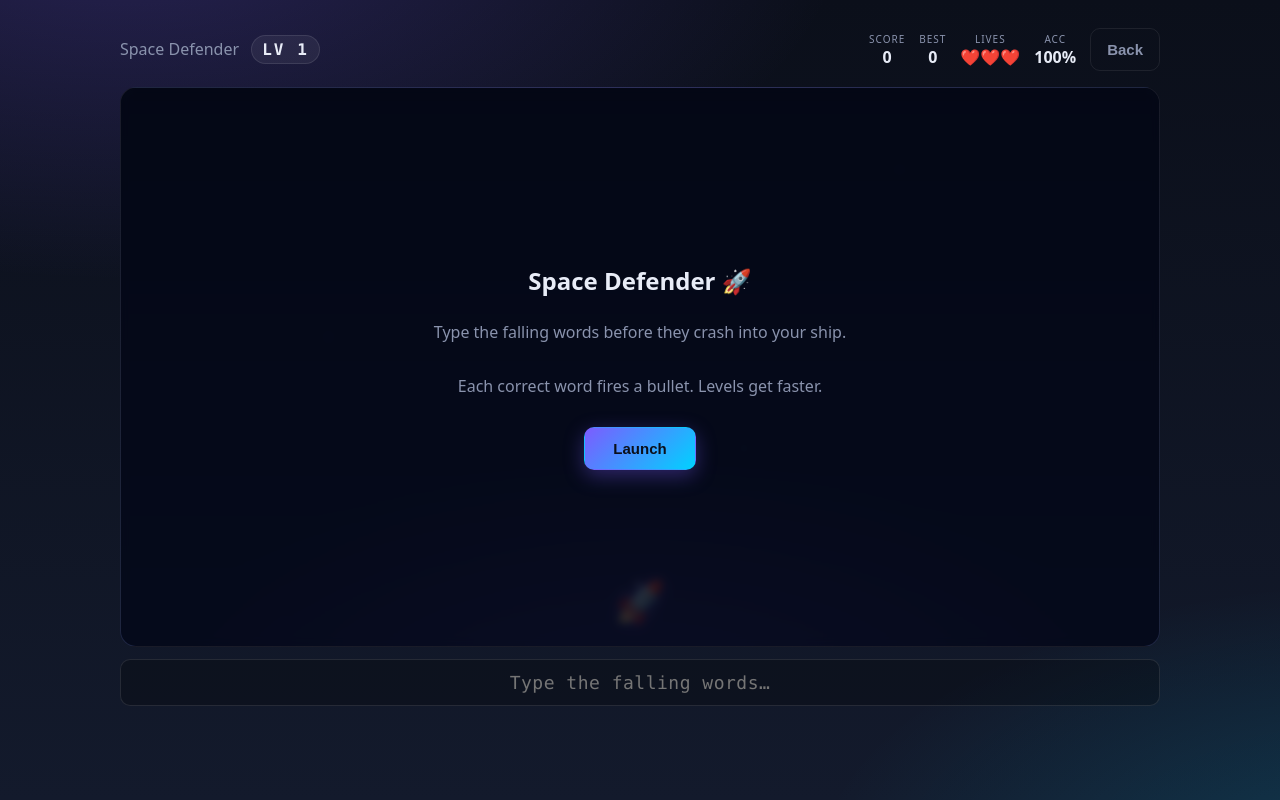
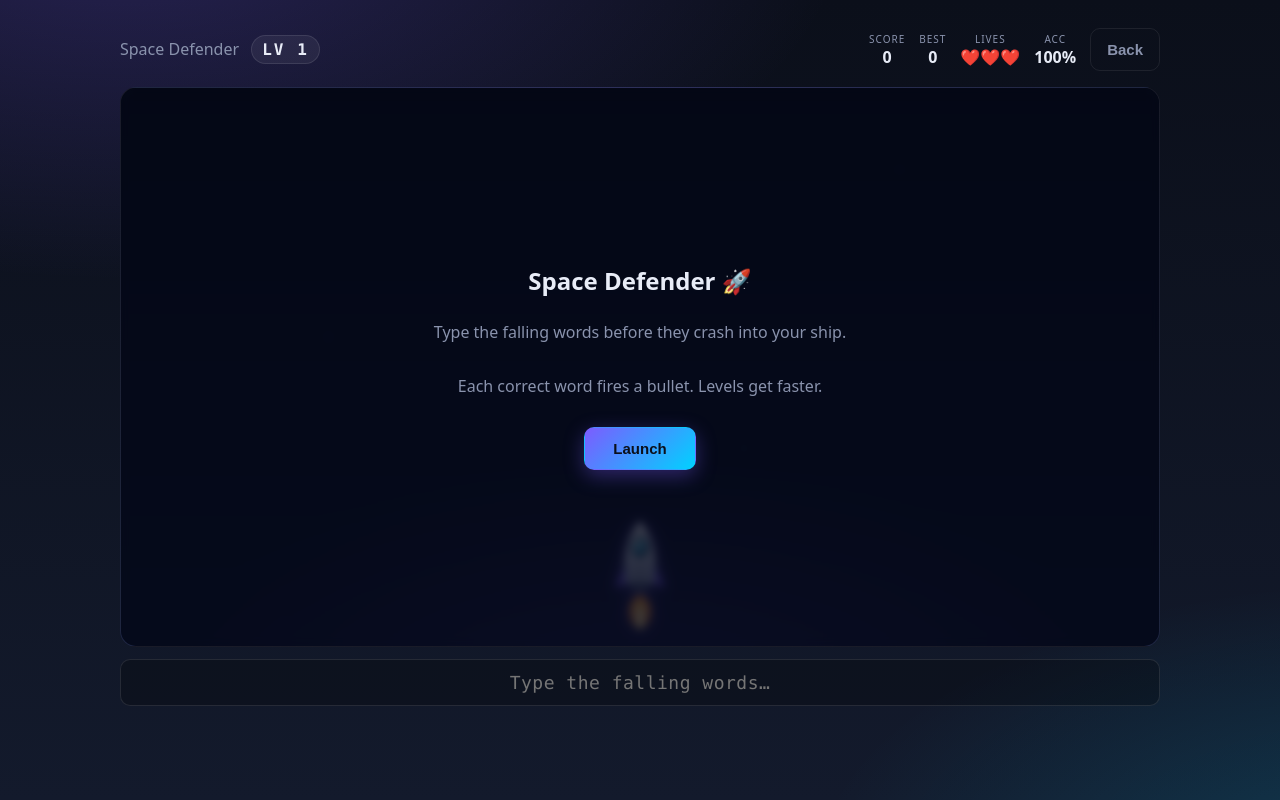
Before and after one commit to Adityaashish123/typingRace, a website: page public/index.html in a window 1280 px wide. Both pictures are taken after a click on the button "🚀 Space Defender (arcade mode)". Drawn offline with nearby package versions, Linux system fonts and the light colour scheme; no server answers.

Commit message:
replace emoji ship with svg spaceship and animated flames

```diff
--- a/public/app.js
+++ b/public/app.js
@@ -910,7 +910,7 @@
     const arenaH = defender.arenaRect.height;
     const arenaW = defender.arenaRect.width;
     const fallSpeed = fallSpeedForLevel(defender.level);
-    const shipBottomMargin = 70; // ship size + bottom padding
+    const shipBottomMargin = 96; // ship sprite + flames + bottom padding
 
     for (let i = defender.words.length - 1; i >= 0; i--) {
       const w = defender.words[i];
@@ -1024,9 +1024,9 @@
     const el = document.createElement('div');
     el.className = 'def-bullet';
     el.style.left = targetWord.x + 'px';
-    el.style.top = (arenaH - 60) + 'px';
+    el.style.top = (arenaH - 110) + 'px';
     dBulletsLayer.appendChild(el);
-    defender.bullets.push({ y: arenaH - 60, targetId: targetWord.id, el });
+    defender.bullets.push({ y: arenaH - 110, targetId: targetWord.id, el });
   }
 
   function updateDefenderHUD() {
--- a/public/index.html
+++ b/public/index.html
@@ -223,7 +223,40 @@
           <div id="defenderStars" class="defender-stars"></div>
           <div id="defenderWords" class="defender-words"></div>
           <div id="defenderBullets" class="defender-bullets"></div>
-          <div id="defenderShip" class="defender-ship">🚀</div>
+          <div id="defenderShip" class="defender-ship">
+            <div class="ship-flames">
+              <span class="flame flame-outer"></span>
+              <span class="flame flame-mid"></span>
+              <span class="flame flame-inner"></span>
+            </div>
+            <svg class="ship-svg" viewBox="0 0 64 96" xmlns="http://www.w3.org/2000/svg" aria-hidden="true">
+              <!-- Outer hull -->
+              <path d="M32 4 C20 18 14 36 14 60 L14 76 L24 76 L24 84 L40 84 L40 76 L50 76 L50 60 C50 36 44 18 32 4 Z"
+                    fill="url(#hullGrad)" stroke="#9aa6c7" stroke-width="1"/>
+              <!-- Wings -->
+              <path d="M14 56 L4 80 L14 76 Z" fill="#7c5cff" stroke="#5544c2" stroke-width="1"/>
+              <path d="M50 56 L60 80 L50 76 Z" fill="#7c5cff" stroke="#5544c2" stroke-width="1"/>
+              <!-- Cockpit window -->
+              <ellipse cx="32" cy="34" rx="9" ry="11" fill="url(#cockpitGrad)" stroke="#1a2340" stroke-width="1.5"/>
+              <ellipse cx="29" cy="30" rx="3" ry="4" fill="rgba(255,255,255,0.55)"/>
+              <!-- Body line accents -->
+              <line x1="32" y1="50" x2="32" y2="74" stroke="#5b6585" stroke-width="1" opacity="0.7"/>
+              <!-- Thrusters base -->
+              <rect x="22" y="76" width="20" height="6" rx="2" fill="#3a4470"/>
+              <defs>
+                <linearGradient id="hullGrad" x1="0" y1="0" x2="0" y2="1">
+                  <stop offset="0%" stop-color="#eef1ff"/>
+                  <stop offset="50%" stop-color="#c8d0ee"/>
+                  <stop offset="100%" stop-color="#8a95bf"/>
+                </linearGradient>
+                <radialGradient id="cockpitGrad" cx="0.4" cy="0.35" r="0.7">
+                  <stop offset="0%" stop-color="#a8e8ff"/>
+                  <stop offset="60%" stop-color="#3aa5d6"/>
+                  <stop offset="100%" stop-color="#0e3a55"/>
+                </radialGradient>
+              </defs>
+            </svg>
+          </div>
 
           <div id="defenderStart" class="defender-overlay">
             <h2>Space Defender 🚀</h2>
--- a/public/styles.css
+++ b/public/styles.css
@@ -545,10 +545,64 @@ button.full { width: 100%; }
   bottom: 18px;
   left: 50%;
   transform: translateX(-50%);
-  font-size: 40px;
-  filter: drop-shadow(0 0 6px rgba(124, 92, 255, 0.55));
+  width: 56px;
+  height: 110px;
+  filter: drop-shadow(0 0 8px rgba(124, 92, 255, 0.55));
   transition: left 120ms ease;
   z-index: 4;
+  animation: shipBob 2.4s ease-in-out infinite;
+}
+.defender-ship .ship-svg {
+  width: 100%;
+  height: 84px;
+  display: block;
+  position: relative;
+  z-index: 2;
+}
+.defender-ship .ship-flames {
+  position: absolute;
+  left: 50%;
+  bottom: -2px;
+  transform: translateX(-50%);
+  width: 26px;
+  height: 36px;
+  pointer-events: none;
+  z-index: 1;
+}
+.defender-ship .flame {
+  position: absolute;
+  left: 50%;
+  bottom: 0;
+  transform: translateX(-50%);
+  border-radius: 50% 50% 30% 30%;
+  filter: blur(0.4px);
+}
+.defender-ship .flame-outer {
+  width: 22px;
+  height: 32px;
+  background: radial-gradient(circle at 50% 30%, #ffd166 0%, #ff8a3d 40%, rgba(255, 80, 80, 0.0) 80%);
+  animation: flameFlick 220ms ease-in-out infinite alternate;
+  opacity: 0.95;
+}
+.defender-ship .flame-mid {
+  width: 14px;
+  height: 24px;
+  background: radial-gradient(circle at 50% 30%, #fff5c8 0%, #ffae3a 60%, rgba(255, 130, 50, 0.0) 90%);
+  animation: flameFlick 160ms ease-in-out infinite alternate-reverse;
+}
+.defender-ship .flame-inner {
+  width: 6px;
+  height: 14px;
+  background: radial-gradient(circle at 50% 30%, #ffffff 0%, #ffeaa0 70%, rgba(255, 220, 100, 0.0) 100%);
+  animation: flameFlick 120ms ease-in-out infinite alternate;
+}
+@keyframes flameFlick {
+  0%   { transform: translateX(-50%) scale(0.85, 0.95); opacity: 0.85; }
+  100% { transform: translateX(-50%) scale(1.05, 1.15); opacity: 1; }
+}
+@keyframes shipBob {
+  0%, 100% { transform: translateX(-50%) translateY(0); }
+  50%      { transform: translateX(-50%) translateY(-3px); }
 }
 
 .defender-words {
```
